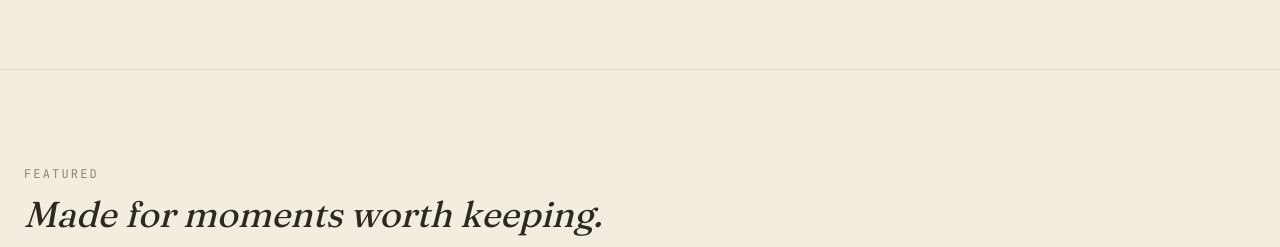
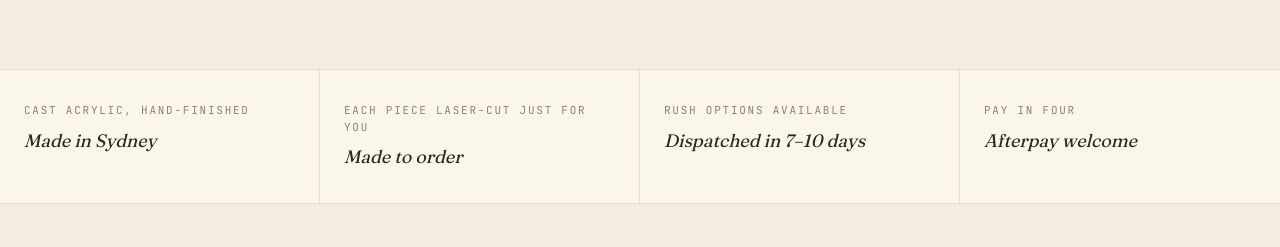
Before and after one commit to Qukee/AcrylixCo, a Next.js app in the folder site/: page / in a window 1280 px wide. Shown: the part 705-952 px from the top of the page. Built offline with nearby package versions, Linux system fonts and the light colour scheme; no server answers; the database is empty.

Commit message:
feat(site): trust strip — origin, made-to-order, turnaround, payment

```diff
--- a/site/src/app/page.tsx
+++ b/site/src/app/page.tsx
@@ -2,6 +2,7 @@ import { Container } from '@/components/site/Container';
 import { Button } from '@/components/site/Button';
 import { SectionTitle } from '@/components/site/SectionTitle';
 import { ProductGrid } from '@/components/site/ProductGrid';
+import { TrustStrip } from '@/components/site/TrustStrip';
 import { getFeaturedProducts, getAllCategories } from '@/lib/catalog/queries';
 import Link from 'next/link';
 
@@ -37,6 +38,8 @@ export default async function HomePage() {
           </div>
         </Container>
       </section>
+
+      <TrustStrip />
 
       <section>
         <Container className="py-16 md:py-24">
--- /dev/null
+++ b/site/src/components/site/TrustStrip.tsx
@@ -0,0 +1,31 @@
+interface TrustCell {
+  title: string;
+  detail: string;
+}
+
+const CELLS: TrustCell[] = [
+  { title: 'Made in Sydney', detail: 'Cast acrylic, hand-finished' },
+  { title: 'Made to order', detail: 'Each piece laser-cut just for you' },
+  { title: 'Dispatched in 7–10 days', detail: 'Rush options available' },
+  { title: 'Afterpay welcome', detail: 'Pay in four' },
+];
+
+export function TrustStrip() {
+  return (
+    <section className="border-b border-cream-300/60 bg-cream-50">
+      <ul className="mx-auto grid max-w-7xl grid-cols-2 md:grid-cols-4">
+        {CELLS.map((c) => (
+          <li
+            key={c.title}
+            className="border-r border-cream-300/60 px-6 py-6 last:border-r-0 md:py-8"
+          >
+            <p className="font-mono text-[11px] uppercase tracking-[0.16em] text-ink-500">
+              {c.detail}
+            </p>
+            <p className="mt-2 font-serif text-lg italic text-ink-900">{c.title}</p>
+          </li>
+        ))}
+      </ul>
+    </section>
+  );
+}
```
